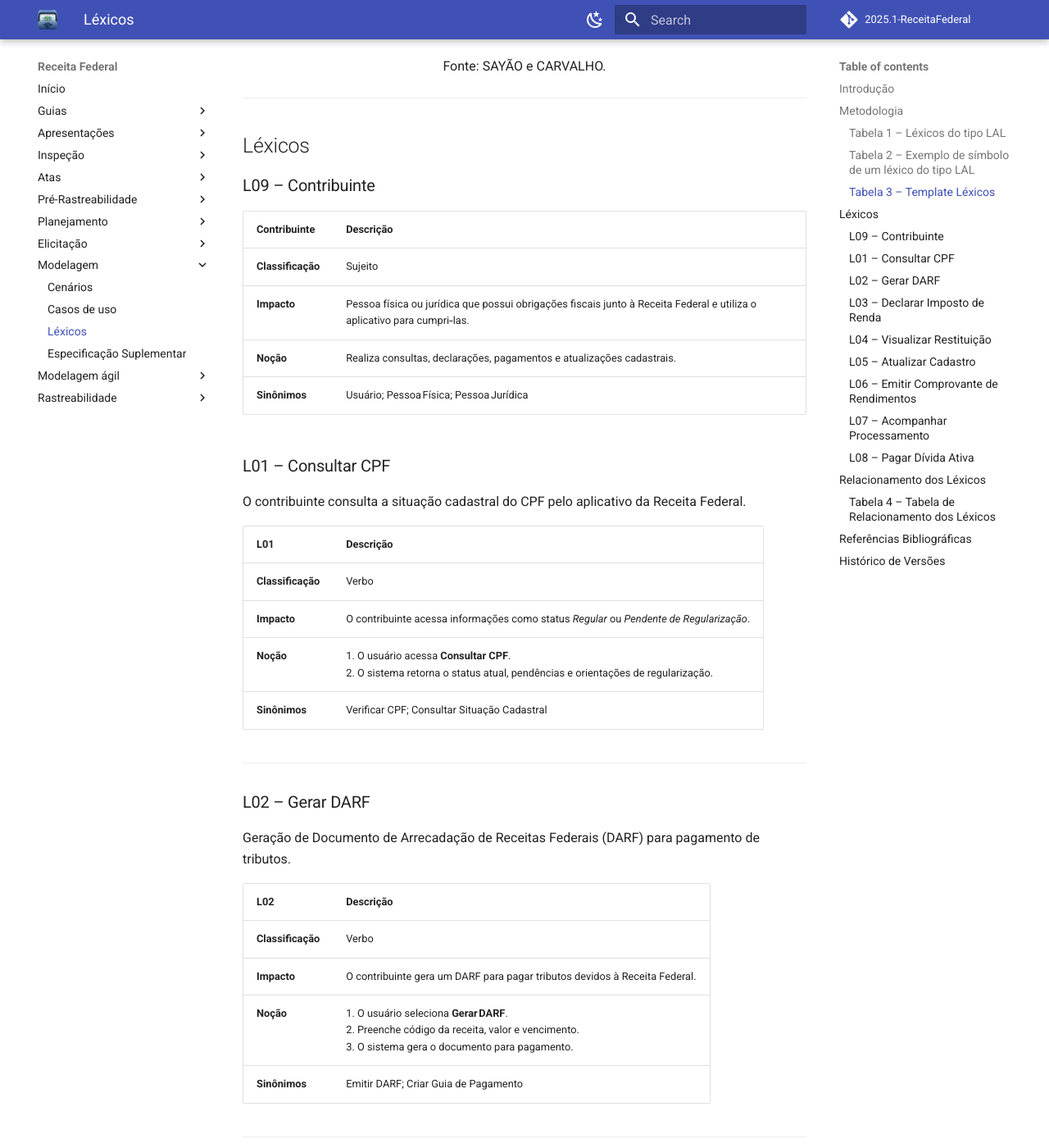
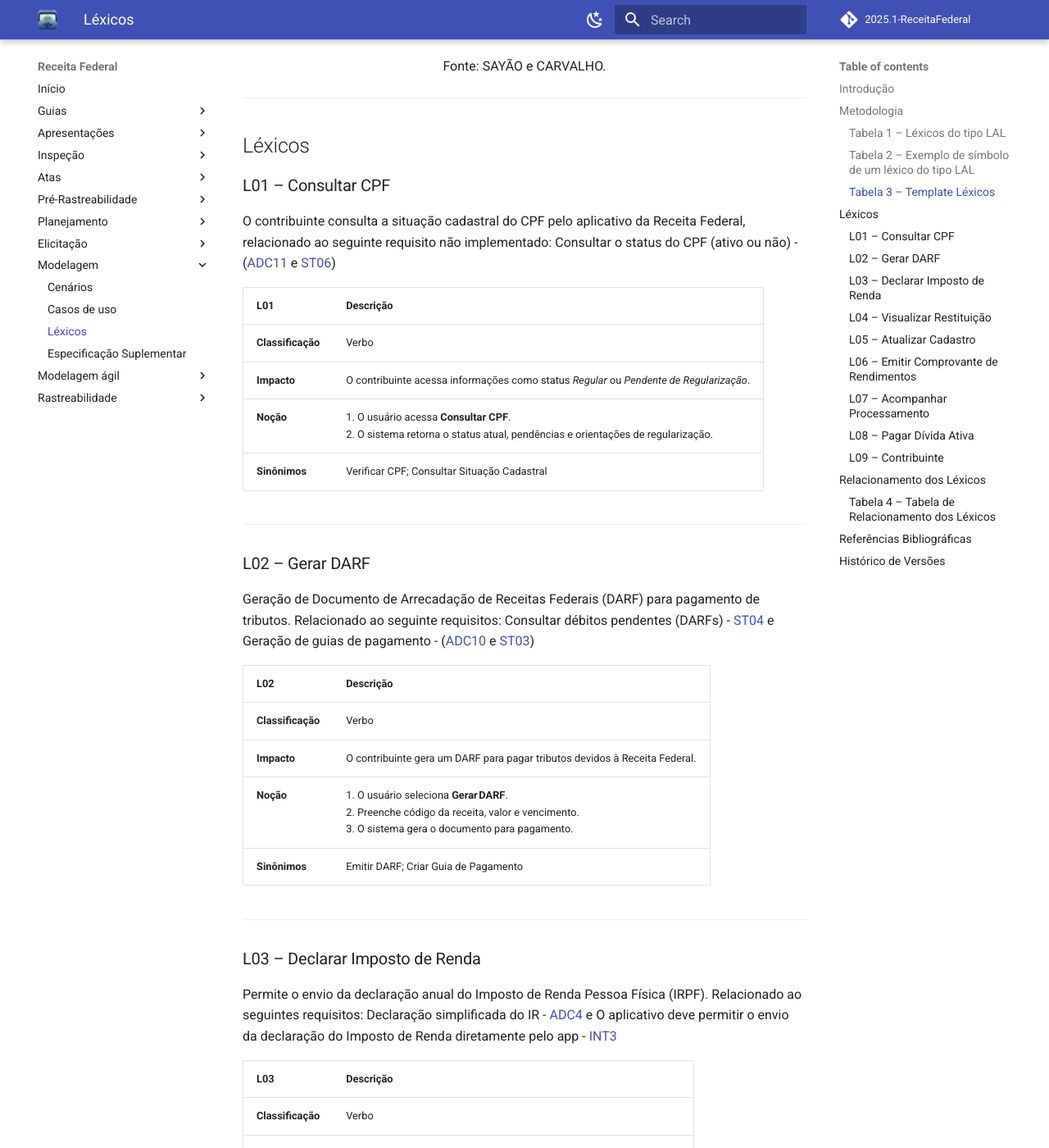
Before and after one commit to Requisitos-de-Software/2025.1-Meu-INSS, an MkDocs documentation site: the page built from docs/modelagem/lexicos.md, in a window 1280 px wide and 1400 px high, scrolled down 1581 px. Shown: the whole window at 82% size. Built offline with MkDocs 1.6.1 and Material for MkDocs 9.7.7, drawn with Linux system fonts in a browser that asks for light colours; comment, search, counter and statistics services are not loaded; some of the changed text lies outside the part shown.

Commit message:
adicionando correcoes no lexico

```diff
--- a/docs/modelagem/lexicos.md
+++ b/docs/modelagem/lexicos.md
@@ -43,18 +43,10 @@
 
 ## Léxicos
 
-### <a id="L09" href="#anchor_L09" style="color:inherit;">L09 – Contribuinte</a>
-
-| Contribuinte      | Descrição                                                                                                               |
-| ----------------- | ----------------------------------------------------------------------------------------------------------------------- |
-| **Classificação** | Sujeito                                                                                                                 |
-| **Impacto**       | Pessoa física ou jurídica que possui obrigações fiscais junto à Receita Federal e utiliza o aplicativo para cumpri‑las. |
-| **Noção**         | Realiza consultas, declarações, pagamentos e atualizações cadastrais.                                                   |
-| **Sinônimos**     | Usuário; Pessoa Física; Pessoa Jurídica                                                                                 |
 
 ### <a id="L01" href="#anchor_L01" style="color:inherit;">L01 – Consultar CPF</a>
 
-O contribuinte consulta a situação cadastral do CPF pelo aplicativo da Receita Federal.
+O contribuinte consulta a situação cadastral do CPF pelo aplicativo da Receita Federal, relacionado ao seguinte requisito não implementado: Consultar o status do CPF (ativo ou não) - ([ADC11](https://requisitos-de-software.github.io/2025.1-ReceitaFederal/elicitacao/analisededocumentos/) e [ST06](https://requisitos-de-software.github.io/2025.1-ReceitaFederal/elicitacao/storytelling/))
 
 | L01               | Descrição                                                                                                                 |
 | ----------------- | ------------------------------------------------------------------------------------------------------------------------- |
@@ -67,7 +59,7 @@
 
 ### <a id="L02" href="#anchor_L02" style="color:inherit;">L02 – Gerar DARF</a>
 
-Geração de Documento de Arrecadação de Receitas Federais (DARF) para pagamento de tributos.
+Geração de Documento de Arrecadação de Receitas Federais (DARF) para pagamento de tributos. Relacionado ao seguinte requisitos: Consultar débitos pendentes (DARFs) - [ST04](https://requisitos-de-software.github.io/2025.1-ReceitaFederal/elicitacao/storytelling/) e Geração de guias de pagamento - ([ADC10](https://requisitos-de-software.github.io/2025.1-ReceitaFederal/elicitacao/analisededocumentos/) e [ST03](https://requisitos-de-software.github.io/2025.1-ReceitaFederal/elicitacao/storytelling/))
 
 | L02               | Descrição                                                                                                                                     |
 | ----------------- | --------------------------------------------------------------------------------------------------------------------------------------------- |
@@ -80,7 +72,7 @@
 
 ### <a id="L03" href="#anchor_L03" style="color:inherit;">L03 – Declarar Imposto de Renda</a>
 
-Permite o envio da declaração anual do Imposto de Renda Pessoa Física (IRPF).
+Permite o envio da declaração anual do Imposto de Renda Pessoa Física (IRPF). Relacionado ao seguintes requisitos: Declaração simplificada do IR - [ADC4](https://requisitos-de-software.github.io/2025.1-ReceitaFederal/elicitacao/analisededocumentos/) e O aplicativo deve permitir o envio da declaração do Imposto de Renda diretamente pelo app - [INT3](https://requisitos-de-software.github.io/2025.1-ReceitaFederal/elicitacao/introspeccao/)
 
 | L03               | Descrição                                                                                                                        |
 | ----------------- | -------------------------------------------------------------------------------------------------------------------------------- |
@@ -93,7 +85,7 @@
 
 ### <a id="L04" href="#anchor_L04" style="color:inherit;">L04 – Visualizar Restituição</a>
 
-Permite consultar a situação da restituição do IRPF.
+Permite consultar a situação da restituição do IRPF. Relacionado ao seguinte requisito: Acompanhamento de status da restituição (precisão quanto aos lotes) - [ADC3](https://requisitos-de-software.github.io/2025.1-ReceitaFederal/elicitacao/analisededocumentos/) e [ST02](https://requisitos-de-software.github.io/2025.1-ReceitaFederal/elicitacao/storytelling/)
 
 | L04               | Descrição                                                                                                                     |
 | ----------------- | ----------------------------------------------------------------------------------------------------------------------------- |
@@ -106,7 +98,7 @@
 
 ### <a id="L05" href="#anchor_L05" style="color:inherit;">L05 – Atualizar Cadastro</a>
 
-Atualização de dados cadastrais do contribuinte (endereço, telefone, e‑mail).
+Atualização de dados cadastrais do contribuinte (endereço, telefone, e‑mail). Relacionado ao seguinte requisito: Alteração de dados via app - [ADC7](https://requisitos-de-software.github.io/2025.1-ReceitaFederal/elicitacao/analisededocumentos/) e [ST02](https://requisitos-de-software.github.io/2025.1-ReceitaFederal/elicitacao/storytelling/)
 
 | L05               | Descrição                                                                                                                    |
 | ----------------- | ---------------------------------------------------------------------------------------------------------------------------- |
@@ -132,7 +124,7 @@
 
 ### <a id="L07" href="#anchor_L07" style="color:inherit;">L07 – Acompanhar Processamento</a>
 
-Permite acompanhar o processamento da declaração de IRPF.
+Permite acompanhar o processamento da declaração de IRPF. Relacionado ao seguinte requisito: Acessar informações detalhadas a cerca da declaração de imposto de renda de um ano especifico - [INT1](https://requisitos-de-software.github.io/2025.1-ReceitaFederal/elicitacao/introspeccao/)
 
 | L07               | Descrição                                                                                                                             |
 | ----------------- | ------------------------------------------------------------------------------------------------------------------------------------- |
@@ -145,7 +137,8 @@
 
 ### <a id="L08" href="#anchor_L08" style="color:inherit;">L08 – Pagar Dívida Ativa</a>
 
-Permite gerar guia para quitação de valores inscritos em Dívida Ativa da União.
+Permite gerar guia para quitação de valores inscritos em Dívida Ativa da União. Relacionado ao seguinte requisitos:Emissão de certidão negativa via aplicativo - [INT6](https://requisitos-de-software.github.io/2025.1-ReceitaFederal/elicitacao/introspeccao/)
+ e Geração de guias de pagamento - ([ADC10](https://requisitos-de-software.github.io/2025.1-ReceitaFederal/elicitacao/analisededocumentos/) e [ST03](https://requisitos-de-software.github.io/2025.1-ReceitaFederal/elicitacao/storytelling/))
 
 | L08               | Descrição                                                                                                              |
 | ----------------- | ---------------------------------------------------------------------------------------------------------------------- |
@@ -154,6 +147,15 @@
 | **Noção**         | 1. O usuário acessa **Pagar Dívida Ativa**.<br>2. Visualiza débitos.<br>3. Gera guia de pagamento ou parcela a dívida. |
 | **Sinônimos**     | Quitar Dívida; Regularizar Débito                                                                                      |
 
+
+### <a id="L09" href="#anchor_L09" style="color:inherit;">L09 – Contribuinte</a>
+
+| Contribuinte      | Descrição                                                                                                               |
+| ----------------- | ----------------------------------------------------------------------------------------------------------------------- |
+| **Classificação** | Sujeito                                                                                                                 |
+| **Impacto**       | Pessoa física ou jurídica que possui obrigações fiscais junto à Receita Federal e utiliza o aplicativo para cumpri‑las. |
+| **Noção**         | Realiza consultas, declarações, pagamentos e atualizações cadastrais.                                                   |
+| **Sinônimos**     | Usuário; Pessoa Física; Pessoa Jurídica                                                                                 |
 ---
 
 
```
Also changed, not shown: other parts of docs/modelagem/lexicos.md (+2 -1 lines).
